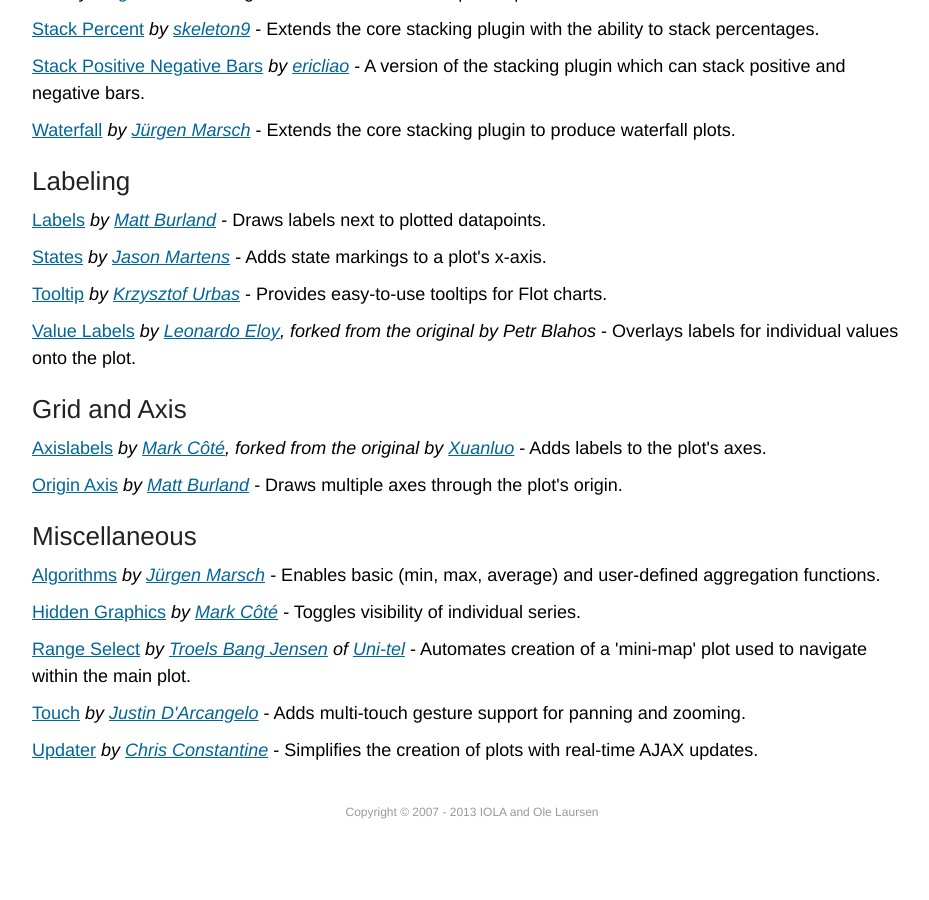
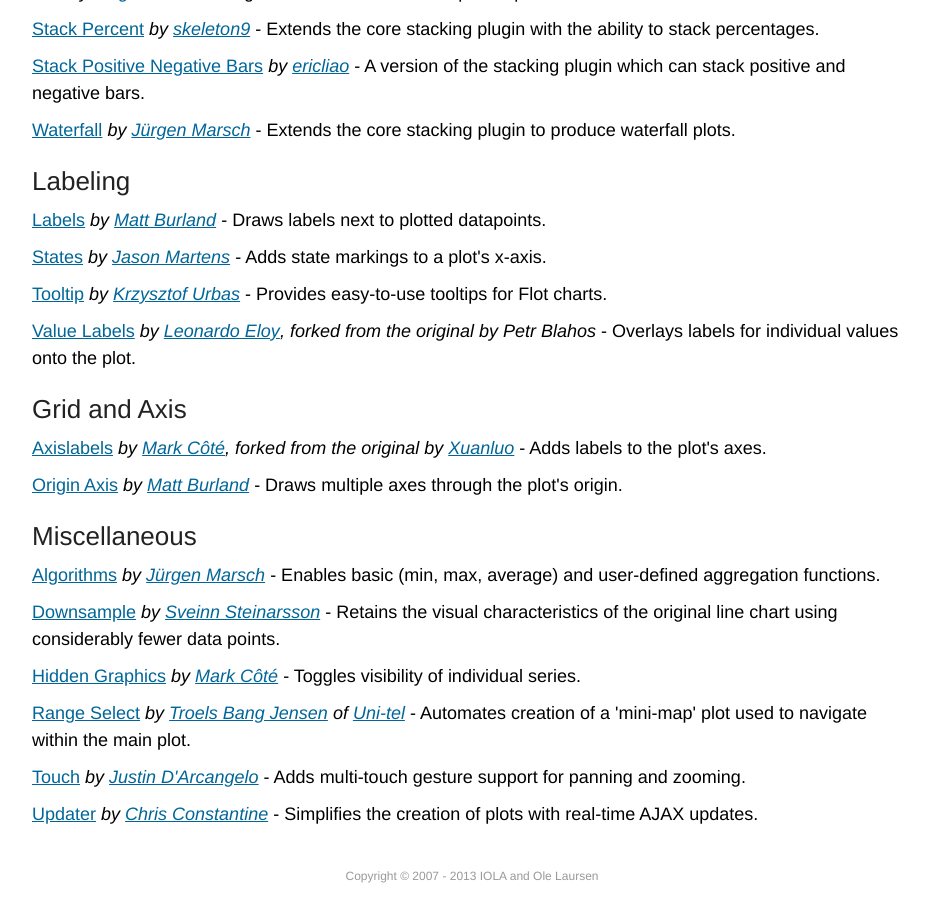
Before and after one commit to flot/flot.github.com, a Jekyll site: the page built from plugins/index.html, in a window 1280 px wide and 900 px high, scrolled down 1182 px. Shown: the whole window, without its empty margins (168-1097 px from the left). Built offline with Jekyll 4.4.1, drawn with Linux system fonts in a browser that asks for light colours; Markdown is read by kramdown in place of the engine named in the settings; before the commit the page ends 2018 px from its top, so only the background shows below that.

Commit message:
Added entry for Downsample in plugins.

```diff
--- a/plugins/index.html
+++ b/plugins/index.html
@@ -132,6 +132,10 @@ Draws multiple axes through the plot's origin.</p>
 <em>by <a href="https://github.com/jumjum123">Jürgen Marsch</a></em> -
 Enables basic (min, max, average) and user-defined aggregation functions.</p>
 
+<p><a href="https://github.com/sveinn-steinarsson/flot-downsample/">Downsample</a>
+<em>by <a href="https://github.com/sveinn-steinarsson">Sveinn Steinarsson</a></em> -
+Retains the visual characteristics of the original line chart using considerably fewer data points.</p>
+
 <p><a href="https://github.com/markrcote/flot-hiddengraphs">Hidden Graphics</a>
 <em>by <a href="https://github.com/markrcote">Mark Côté</a></em> -
 Toggles visibility of individual series.</p>
```
